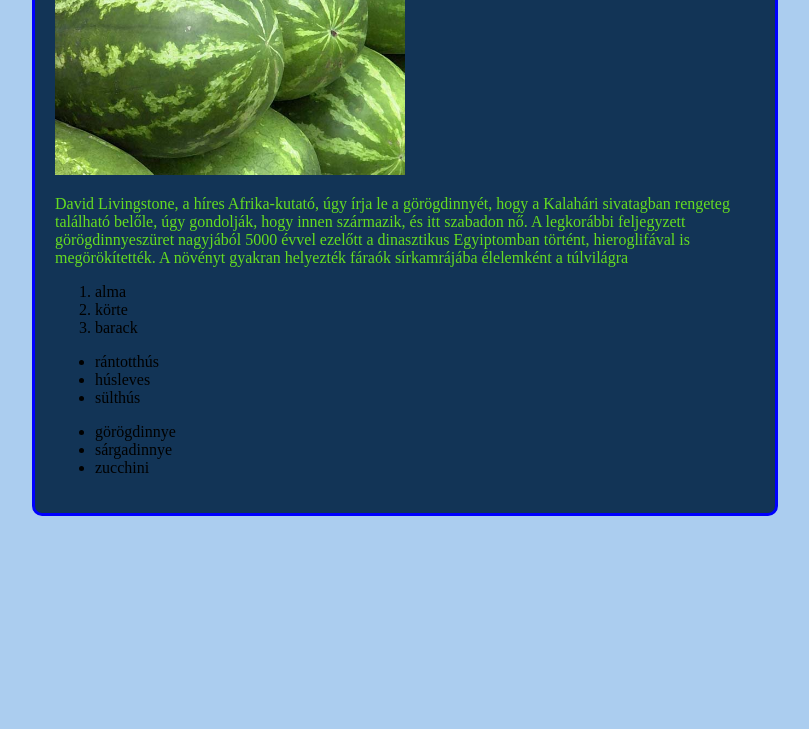
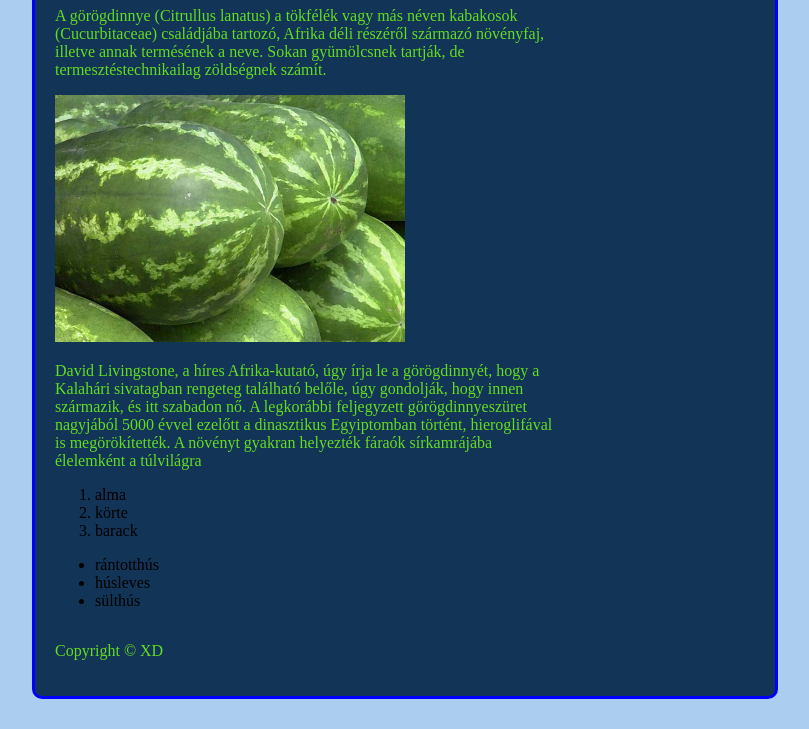
Before and after one commit to orsosd25ad-hub/2025-10-06, a plain HTML site: page index.html in a window 1280 px wide. Shown: the part 275-1004 px from the top of the page, without its empty margins (235-1044 px from the left). Before the commit the page ends 821 px from the top, so only its background shows below. Drawn offline with Linux system fonts and the light colour scheme.

Commit message:
Commit mert miért ne?:,]

```diff
--- a/index.html
+++ b/index.html
@@ -12,7 +12,7 @@
     <div class="container">
 
         <div class="header">
-
+            <img src="letöltés.jpg" alt="">
         </div>
 
         <div class="nav">
@@ -50,8 +50,10 @@
             </ul>
         </div>
 
+        <div class="Clear"></div>
+
         <div class="footer">
-
+            <p>Copyright &copy; XD</p>
         </div>
 
 
--- a/style.css
+++ b/style.css
@@ -11,7 +11,7 @@
 }
 
 img{
-    max-width: 50%;
+    max-width: 70%;
 }
 .container {
     width: 700px;
@@ -21,3 +21,16 @@
     border: 3px solid #0000ff;
     border-radius: 10px
 }
+
+.content {
+    width: 500px;
+    float: left;
+}
+
+.sidebar {
+    width: 200px;
+    float: right;
+}
+.Clear {
+    clear: both;
+}
```
Also changed, not shown: letöltés.jpg (added), 1 other file.
